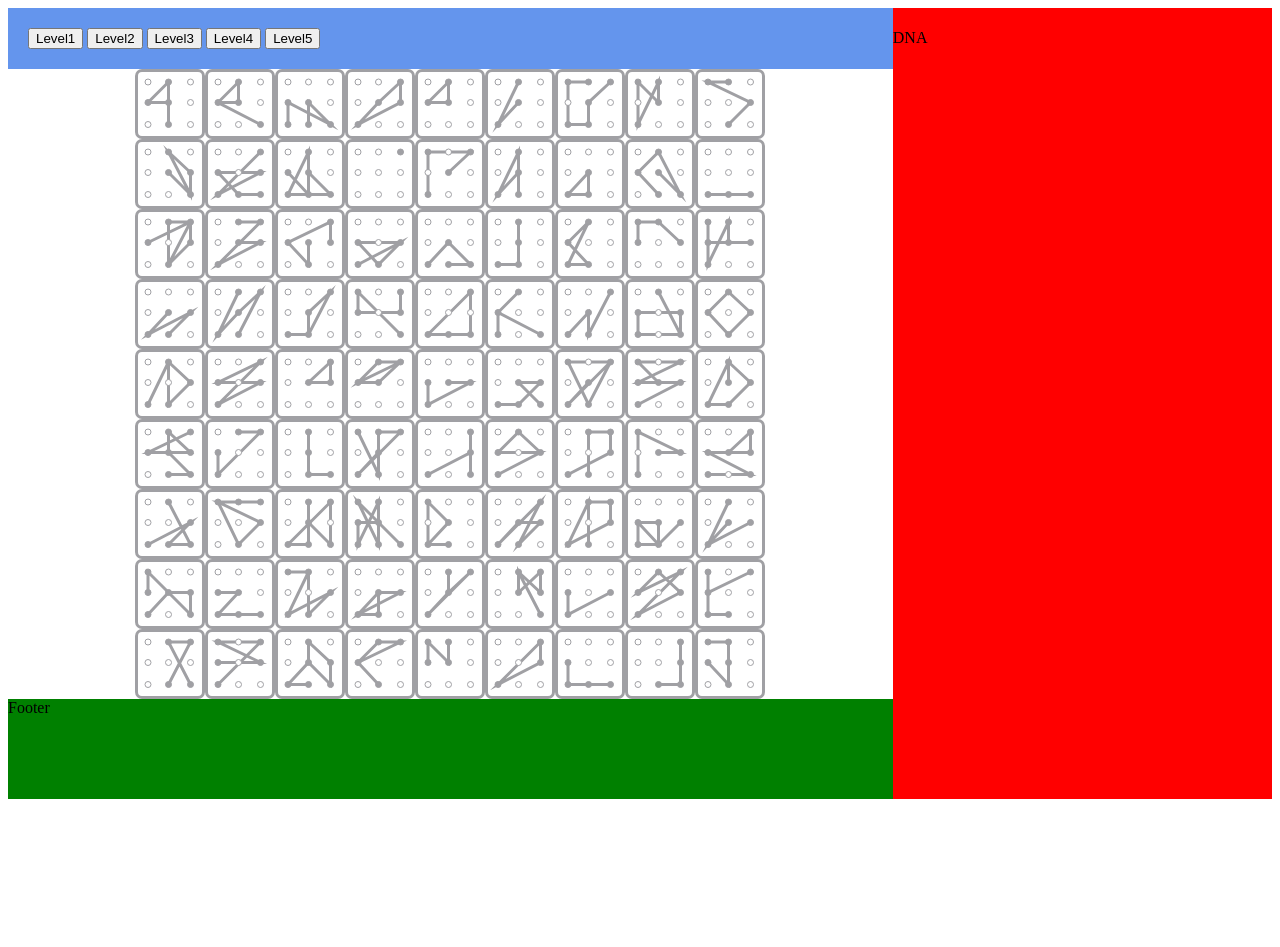
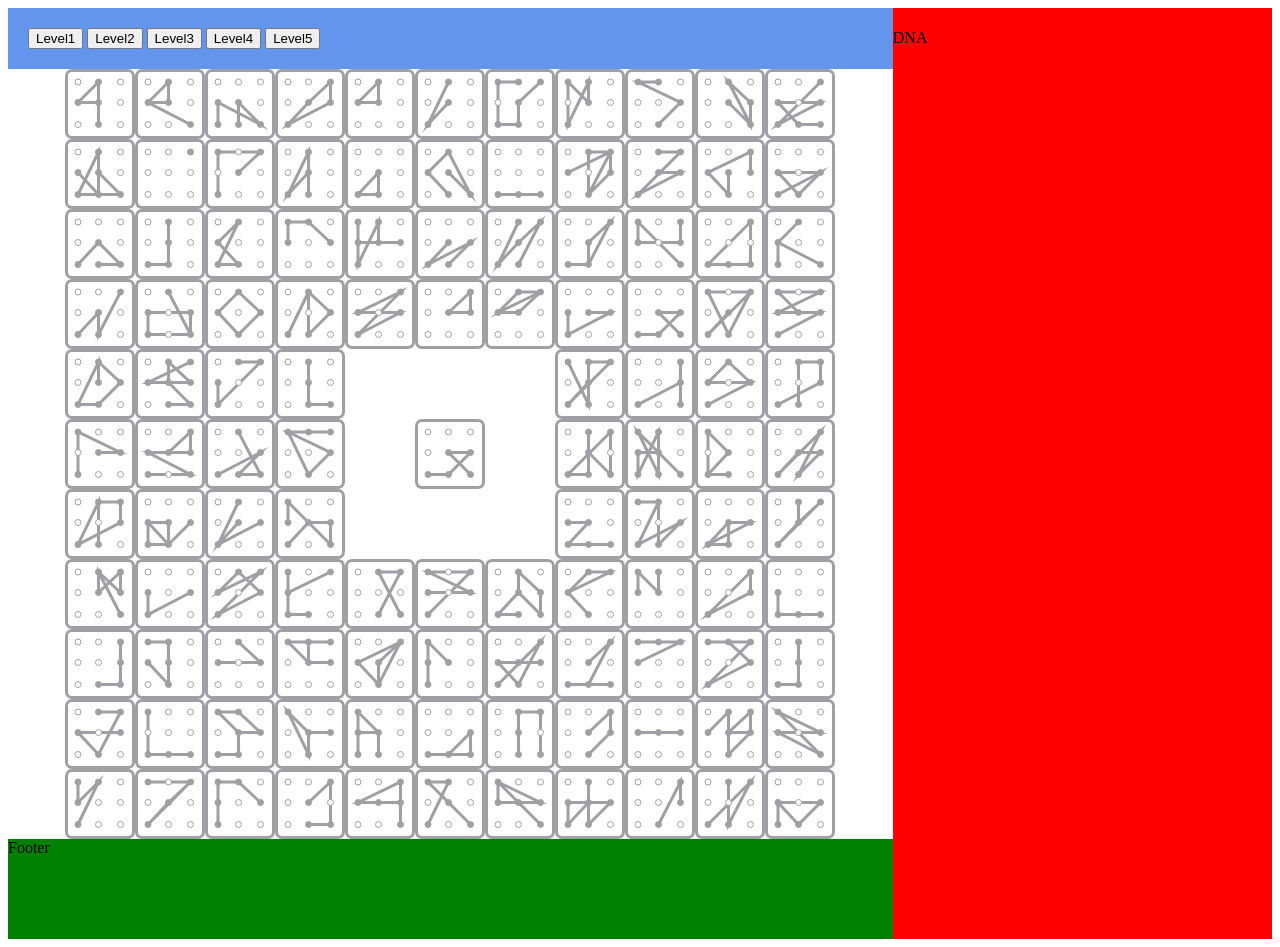
Before and after one commit to usuf13/spacePlague, a website: page app/components/tile/testTile.html in a window 1280 px wide. Before the commit the page ends 807 px from the top, so only its background shows below. Drawn offline with Linux system fonts and the light colour scheme.

Commit message:
created algorithm for grid

```diff
--- a/app/components/tile/testTile.html
+++ b/app/components/tile/testTile.html
@@ -21,7 +21,7 @@
                 </div>
                 <div style="display: table-row; height: 100%;">
                     <div style="display:table-cell; text-align: center; vertical-align: middle;">
-                        <div id="body" style="width: 630px; height: 630px; display: inline-block;"> </div>
+                        <div id="body" style="display: inline-block;"> </div>
                     </div>
                 </div>
                 <div style="display: table-row; height: 100px; background-color:green">
@@ -36,16 +36,68 @@
 
     <script type="text/javascript">
         window.onload = function () {
+            createGrid(11, 64);
+        }
+
+        var centerTile = null;
+        function createGrid(gridSize, tileSize) {
             var div = document.getElementById("body");
 
-            size = 9;
+            while (div.hasChildNodes()) {
+                div.removeChild(div.lastChild);
+            }
 
-            for (var i = 0; i < size; i++) {
-                for (var j = 0; j < size; j++) {
-                    var el = tile.createTile(1);
-                    div.appendChild(el);
+            var realTileSize = tileSize + 6; //because one border 3px
+
+            var firstCenterCell = Math.floor(gridSize / 2);
+            var endCenterCell = firstCenterCell + 2;
+
+            grid = document.createElement('div');
+            grid.className = "container";
+            div.appendChild(grid);
+
+            var centerCell = null;
+            var tiles = [];
+            for (var i = 1; i <= gridSize; i++) {
+                var row = document.createElement('div');
+                row.className = "row";
+
+                grid.appendChild(row);
+                for (var j = 1; j <= gridSize; j++) {
+                    var column = document.createElement('div');
+                    column.className = "column";
+
+                    row.appendChild(column);
+
+                    if (i == firstCenterCell + 1 && j == firstCenterCell + 1) {
+                        centerCell = column;
+                        continue;
+                    }
+                    else if (i >= firstCenterCell && i <= endCenterCell
+                        && j >= firstCenterCell && j <= endCenterCell) {
+                        continue;
+                    }
+
+                    var _tile = tile.createTile(1, tileSize, tileSize);
+                    tiles.push(_tile);
+                    _tile.onclick = tileClick;
+                    column.appendChild(_tile);
                 }
             }
+
+            centerTile = tiles[Math.floor(Math.random() * tiles.length)];
+            centerTile = tile.copyTile(centerTile);
+
+            centerCell.appendChild(centerTile);
+        }
+
+        function tileClick() {
+            if (centerTile.id == this.id)
+                alert("Won");
+            else
+                alert("Lost");
+
+            createGrid(9, 64);
         }
 
         function changeLevel(level) {
```
